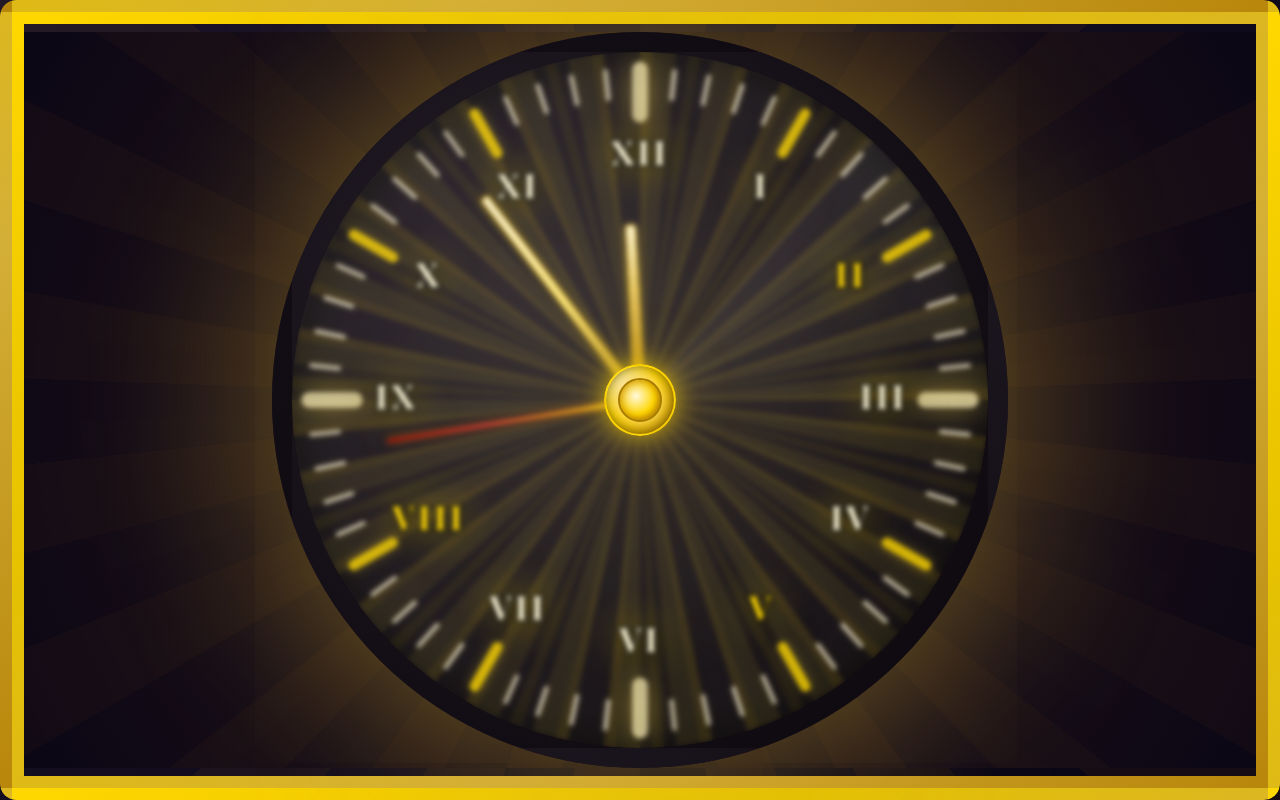
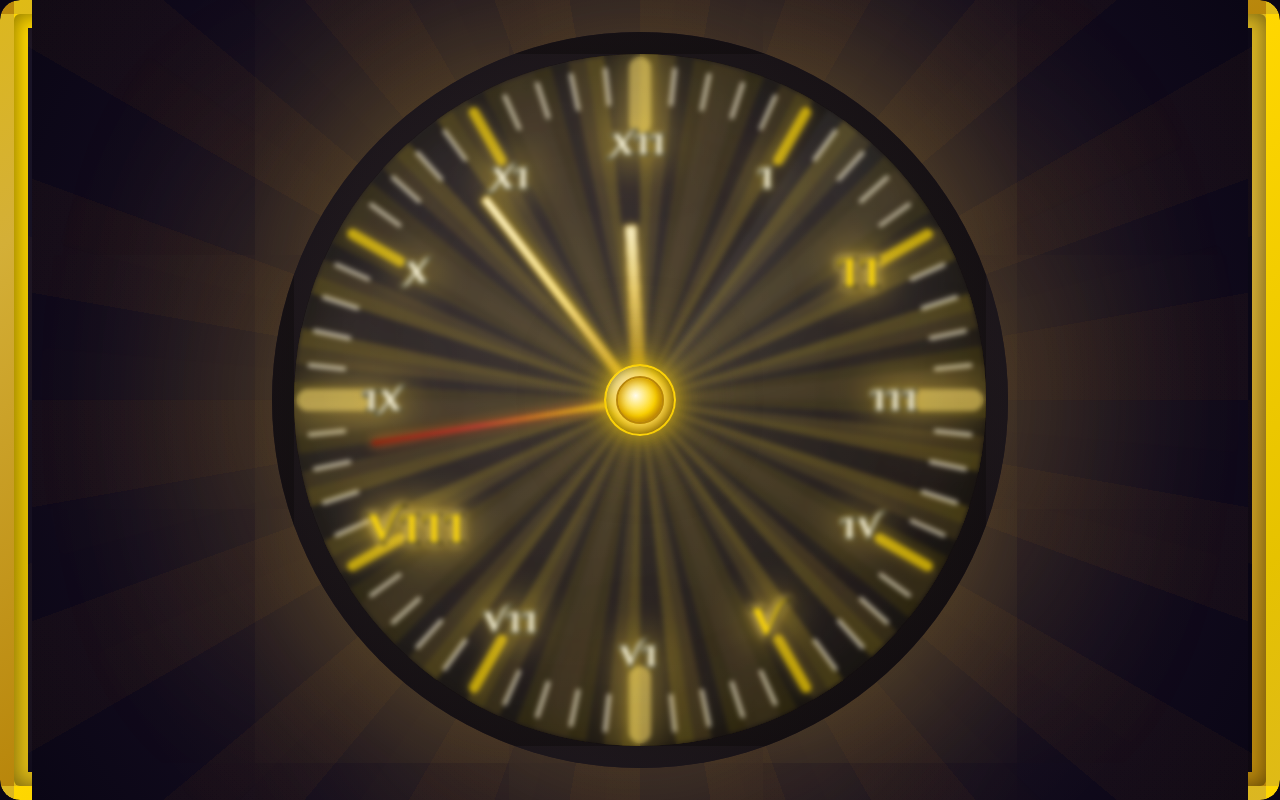
Before and after one commit to mcckyle/the-clock, a React (Vite) app: page / in a window 1280 px wide. Built offline with nearby package versions, Linux system fonts and the light colour scheme.

Commit message:
RomanNumerals.jsx: Adjust a font and font size.

```diff
--- a/index.html
+++ b/index.html
@@ -8,9 +8,9 @@
 
     <link rel="preconnect" href="https://fonts.googleapis.com">
     <link rel="preconnect" href="https://fonts.gstatic.com" crossorigin>
-    <link href="https://fonts.googleapis.com/css2?family=Cinzel+Decorative:wght@700&family=Playfair+Display:wght@700&display=swap" rel="stylesheet">
+    <link href="https://fonts.googleapis.com/css2?family=Cinzel+Decorative:wght@700&family=Playfair+Display:wght@600&display=swap" rel="stylesheet">
 
-    <meta name="description" content="A simple, historically inspired analog clock built with React.">
+    <meta name="description" content="A classical, historically inspired analog clock built with React." />
   </head>
   <body>
     <div id="root"></div>
--- a/src/App.css
+++ b/src/App.css
@@ -5,22 +5,21 @@
     width: 100vw;
     height: 100vh;
     display: flex;
-    flex-direction: column;
     justify-content: center;
     align-items: center;
 
     background:
-        linear-gradient(135deg, #1a1328, #0a0615 90%),
-        radial-gradient(circle at 50% 50%, rgba(212, 175, 55, 0.05), transparent 70%),
-        repeating-conic-gradient(from 0deg, rgba(212, 175, 55, 0.07) 0deg 10deg, transparent 10deg 20deg);
+        radial-gradient(circle at 50% 50%, rgba(212, 175, 55, 0.08), transparent 70%),
+        linear-gradient(135deg, #1c162b 0%, #0a0615 90%),
+        repeating-conic-gradient(from 0deg, rgba(212, 175, 55, 0.05) 0deg 15deg, transparent 15deg 30deg);
     background-blend-mode: overlay;
 
     color: #fdf7e2;
+    padding: 2rem;
     overflow: hidden;
-    flex: 1 1 auto;
-    padding: 3rem;
-
     position: relative;
+    border-radius: 20px;
+    box-shadow: inset 0 0 60px rgba(0, 0, 0, 0.6);
 }
 
 .app::before
@@ -28,7 +27,7 @@
     content: "";
     position: absolute;
     inset: 0;
-    border: 12px solid transparent;
+    border: 14px solid transparent;
     background: linear-gradient(145deg, #ffd700, #e6c200, #d4af37, #b8860b);
     -webkit-mask:
         linear-gradient(#fff 0 0) content-box,
@@ -36,10 +35,11 @@
     -webkit-mask-composite: xor;
     mask-composite: exclude;
 
-    padding: 12px;
+    border-radius: 20px;
+    padding: 14px;
     pointer-events: none;
-    border-radius: 16px;
-    box-shadow: 0 0 40px rgba(212, 175, 55, 0.4);
+    box-shadow: 0 0 40px rgba(212, 175, 55, 0.5),
+                inset 0 0 20px rgba(0, 0, 0, 0.5);
 }
 
 .app::after
@@ -47,7 +47,7 @@
     content: "";
     position: absolute;
     inset: 0;
-    background: radial-gradient(circle at 50% 50%, rgba(255, 215, 0, 0.08), transparent 70%);
+    background: radial-gradient(circle at 50% 50%, rgba(255, 215, 0, 0.1), transparent 80%);
     pointer-events: none;
 }
 
--- a/src/App.jsx
+++ b/src/App.jsx
@@ -16,4 +16,4 @@ function App()
   );
 }
 
-export default App
+export default App;
--- a/src/components/AnalogClock/AnalogClock.jsx
+++ b/src/components/AnalogClock/AnalogClock.jsx
@@ -1,7 +1,7 @@
 //File name: AnalogClock.jsx
 //Author: Kyle McColgan
-//Date: 24 August 2025
-//Description: This file contains the Analog clock component for the dedicated clock site.
+//Date: 10 September 2025
+//Description: This file contains the Analog clock component for the dedicated React clock project.
 
 import useClockTime from "../../utils/useClockTime";
 import useHandAngles from "../../utils/useHandAngles";
@@ -27,6 +27,7 @@ export default function AnalogClock()
                 <ClockHands />
                 <div className={styles.rosette} />
                 <div className={styles.glassOverlay} />
+                <div className={styles.sunburstOverlay} />
             </div>
         </div>
     );
--- a/src/components/AnalogClock/AnalogClock.module.css
+++ b/src/components/AnalogClock/AnalogClock.module.css
@@ -8,49 +8,47 @@
     width: 100vw;
     height: 100vh;
     background:
-      radial-gradient(circle at center, #2b1a1a 0%, #0a0615 100%),
+      radial-gradient(circle at center, #241731 0%, #0a0615 100%),
       repeating-conic-gradient(
           from 0deg,
-          rgba(212, 175, 55, 0.04) 0deg 8deg,
-          transparent 8deg 16deg
+          rgba(212, 175, 55, 0.05) 0deg 10deg,
+          transparent 10deg 20deg
     );
-
     background-blend-mode: overlay;
+    position: relative;
 }
 
 .clockContainer::before
 {
     content: "";
     position: absolute;
-    width: 140vmin;
-    height: 140vmin;
+    width: 150vmin;
+    height: 150vmin;
     border-radius: 50%;
-
     background: repeating-conic-gradient(
         from 0deg,
-        rgba(212, 175, 55, 0.025) 0deg 4deg,
-        transparent 4deg 12deg
+        rgba(212, 175, 55, 0.025) 0deg 5deg,
+        transparent 5deg 15deg
     );
 
-    z-index: 0;
-    opacity: 0.35;
-    filter: blur(2px);
+    opacity: 0.4;
+    filter: blur(3px);
     pointer-events: none;
 }
 
 .clockContainer:hover .clockFace
 {
     box-shadow:
-        0 0 40px rgba(255, 215, 64, 0.8),
-        0 0 160px rgba(212, 175, 55, 0.45),
-        inset 0 0 100px rgba(0, 0, 0, 0.85),
-        inset 0 0 180px rgba(255, 255, 255, 0.07);
+        0 0 50px rgba(255, 215, 64, 0.9),
+        0 0 200px rgba(212, 175, 55, 0.5),
+        inset 0 0 120px rgba(0, 0, 0, 0.85),
+        inset 0 0 200px rgba(255, 255, 255, 0.08);
 
-    transform: scale(1.02);
-    transition: transform 0.6s ease, box-shadow 1.2s ease;
+    transform: scale(1.025);
+    transition: transform 0.6s ease, box-shadow 1.3s ease;
 }
 
-/* Main Clock Face. */
+/* Main Clock Face Styles. */
 .clockFace
 {
     position: relative;
@@ -59,22 +57,22 @@
     border-radius: 50%;
 
     background:
-        radial-gradient(ellipse at 30% 30%, #1b1525, #080510 85%),
-        repeating-linear-gradient(90deg, rgba(255, 215, 0, 0.02) 0px 2px, transparent 2px 8px);
+        radial-gradient(ellipse at 35% 35%, #1b1525, #080510 85%),
+        repeating-linear-gradient(90deg, rgba(255, 215, 0, 0.025) 0px 2px, transparent 2px 10px);
 
-    border: 20px solid transparent;
+    border: 22px solid transparent;
 
     box-shadow:
-        0 0 180px rgba(212, 175, 55, 0.45),
-        inset 0 0 60px rgba(0, 0, 0, 0.9),
-        inset 0 0 120px rgba(255, 255, 255, 0.08);
+        0 0 220px rgba(212, 175, 55, 0.45),
+        inset 0 0 80px rgba(0, 0, 0, 0.92),
+        inset 0 0 140px rgba(255, 255, 255, 0.08);
 
     display: flex;
     justify-content: center;
     align-items: center;
     overflow: hidden;
 
-    transition: box-shadow 1s ease;
+    transition: box-shadow 1.1s ease;
 }
 
 .clockFace .shimmerLayer
@@ -84,9 +82,9 @@
     border-radius: 50%;
     background: linear-gradient(
         120deg,
-        rgba(255, 255, 255, 0.06) 0%,
-        rgba(255, 255, 255, 0.02) 50%,
-        rgba(255, 255, 255, 0.06) 100%
+        rgba(255, 255, 255, 0.07) 0%,
+        rgba(255, 255, 255, 0.025) 50%,
+        rgba(255, 255, 255, 0.07) 100%
     );
 
     background-size: 200% 100%;
@@ -101,24 +99,23 @@
 {
     content: "";
     position: absolute;
-    inset: -18%;
+    inset: -16%;
     background: repeating-conic-gradient(
         from 0deg,
-        rgba(212, 175, 55, 0.12) 0deg 6deg,
+        rgba(212, 175, 55, 0.15) 0deg 6deg,
         transparent 6deg 12deg
     ),
     repeating-conic-gradient(
         from 0deg,
-        rgba(255, 215, 0, 0.07) 0deg 2deg,
-        transparent 2deg 8deg
+        rgba(255, 215, 0, 0.09) 0deg 3deg,
+        transparent 3deg 9deg
     );
     box-shadow:
-        inset 0 0 20px rgba(255, 215, 0, 0.5),
-        inset 0 0 40px rgba(212, 175, 55, 0.25);
+        inset 0 0 30px rgba(255, 215, 0, 0.55),
+        inset 0 0 50px rgba(212, 175, 55, 0.3);
 
     z-index: 0;
-    mask-image: radial-gradient(circle, rgba(0, 0, 0, 0.85) 65%, transparent 100%);
-    opacity: 0.95;
+    mask-image: radial-gradient(circle, rgba(0, 0, 0, 0.9) 65%, transparent 100%);
     pointer-events: none;
 }
 
@@ -137,13 +134,7 @@
 
     z-index: 1;
     pointer-events: none;
-    animation: slowRotate 48s linear infinite;
-}
-
-.clockFace::before,
-.clockFace::after
-{
-    border-radius: 50%;
+    animation: slowRotate 60s linear infinite;
 }
 
 /* Glass Overlay with Shimmer Visual Effects. */
@@ -152,16 +143,32 @@
     position: absolute;
     inset: 0;
     border-radius: 50%;
-
     background: radial-gradient(
         circle at 40% 40%,
         rgba(255, 255, 255, 0.08),
-        rgba(255, 255, 255, 0.03) 50%,
-        transparent 85%);
+        rgba(255, 255, 255, 0.03) 55%,
+        transparent 85%
+    );
 
-    backdrop-filter: blur(2.5px);
+    backdrop-filter: blur(2.8px);
     z-index: 5;
     pointer-events: none;
+}
+
+.sunburstOverlay
+{
+    position: absolute;
+    inset: 0;
+    border-radius: 50%;
+    background: repeating-conic-gradient(
+        from 0deg,
+        rgba(255, 215, 0, 0.06) 0deg 4deg,
+        transparent 4deg 12deg
+    );
+
+    mix-blend-mode: overlay;
+    z-index: 4;
+    opacity: 0.4;
 }
 
 .ticks
@@ -177,11 +184,11 @@
 {
     stroke: #ffd700;
     stroke-width: 5;
-    filter: drop-shadow(0 0 12px rgba(255, 215, 0, 0.95));
+    filter: drop-shadow(0 0 14px rgba(255, 215, 0, 0.95));
     transform-box: fill-box;
     transform-origin: center;
 
-    animation: pulse 0.35s ease-in-out;
+    animation: pulse 0.4s ease-in-out;
 }
 
 .rosette
@@ -190,20 +197,20 @@
     width: 9vmin;
     height: 9vmin;
     border-radius: 50%;
-    background: radial-gradient(circle at 30% 30%, #fff9d6, #ffd700, #b8860b 90%);
+    background: radial-gradient(circle at 30% 30%, #fffbe8, #ffd700, #b8860b 90%);
     box-shadow:
-      0 0 25px rgba(255, 215, 0, 0.7),
-      inset 0 0 12px rgba(0, 0, 0, 0.5),
-      0 0 60px rgba(212, 175, 55, 0.45);
+      0 0 30px rgba(255, 215, 0, 0.8),
+      inset 0 0 14px rgba(0, 0, 0, 0.55),
+      0 0 80px rgba(212, 175, 55, 0.55);
 
-    border: 2px solid rgba(255, 215, 0, 0.85);
+    border: 2px solid rgba(255, 215, 0, 0.9);
     z-index: 7;
 }
 
 @keyframes pulse
 {
     0% { stroke-opacity: 0.2; transform: scale(1); }
-    50% { stroke-opacity: 1; transform: scale(1.2); }
+    50% { stroke-opacity: 1; transform: scale(1.25); }
     100% { stroke-opacity: 0.5; transform: scale(1); }
 }
 
--- a/src/components/ClockHands/ClockHands.module.css
+++ b/src/components/ClockHands/ClockHands.module.css
@@ -14,21 +14,22 @@
     position: absolute;
     top: 50%;
     left: 50%;
-    width: 5vmin;
-    height: 5vmin;
+    width: 5.5vmin;
+    height: 5.5vmin;
     transform: translate(-50%, -50%);
     border-radius: 50%;
-    border: 2px solid #a67c00;
+    border: 2px solid #b8860b;
 
     background: radial-gradient(circle at 40% 40%,
-        #fff8dc 0%,
+        #fffbea 0%,
         #ffd700 55%,
-        #b8860b 90%);
+        #b8860b 90%
+    );
 
     box-shadow:
-        0 0 6px rgba(255, 215, 0, 0.7),
-        inset 0 0 8px rgba(120, 60, 0, 0.6),
-        0 0 12px rgba(255, 223, 128, 0.6);
+        0 0 8px rgba(255, 215, 0, 0.75),
+        inset 0 0 10px rgba(120, 60, 0, 0.65),
+        0 0 18px rgba(255, 223, 128, 0.75);
 
     z-index: 10;
 
@@ -53,30 +54,32 @@
 .hands div
 {
     transform-origin: 50% 100%;
-    border-radius: 0.5vmin;
+    border-radius: 0.4vmin;
 }
 
+/* Hour Hand Styles. */
 .hourHand
 {
-    width: 1.5vmin;
+    width: 1.7vmin;
     height: 22vmin;
 
     background: linear-gradient(
         to bottom,
-        #fff8dc 0%,
-        #e6c767 35%,
-        #b8860b 80%,
+        #fff9dc 0%,
+        #e6c767 40%,
+        #8b6508 85%,
         #e6c767 100%
     );
 
-    border: 1px solid #a67c00;
+    border: 1px solid #8b6508;
     box-shadow:
-        inset 0 0 5px rgba(184, 134, 11, 0.6),
-        0 0 6px rgba(212, 175, 55, 0.5);
+        inset 0 0 6px rgba(139, 101, 8, 0.6),
+        0 0 8px rgba(212, 175, 55, 0.55);
 
     transform: rotate(var(--hourDeg, 0deg));
 }
 
+/* Minute Hand Styles. */
 .minuteHand
 {
     width: 1.2vmin;
@@ -84,51 +87,61 @@
 
     background: linear-gradient(
         to bottom,
-        #fcf8e8 0%,
-        #f6e27a 50%,
-        #a67c00 100%
+        #fffde8 0%,
+        #fbe58f 50%,
+        #b8860b 95%
     );
 
-    border: 1px solid #b8860b;
+    border: 1px solid #a67c00;
     box-shadow:
-        inset 0 0 4px rgba(218, 165, 32, 0.6),
-        0 0 8px rgba(255, 215, 0, 0.4);
+        inset 0 0 5px rgba(218, 165, 32, 0.65),
+        0 0 10px rgba(255, 215, 0, 0.45);
 
     transform: rotate(var(--minuteDeg, 0deg));
 }
 
+/* Second Hand Styles. */
 .secondHand
 {
-    width: 0.5vmin;
-    height: 32vmin;
+    width: 0.6vmin;
+    height: 34vmin;
 
     background: linear-gradient(
         to bottom,
-        #8b0000 0%,
+        #7a0000 0%,
         #b22222 40%,
-        #ffd700 100%
+        #ffd700 95%
     );
 
-    border-radius: 0.25vmin;
+    border-radius: 0.3vmin;
     box-shadow:
         0 0 8px rgba(139, 0, 0, 0.6),
-        0 0 6px rgba(255, 215, 0, 0.4);
+        0 0 10px rgba(255, 215, 0, 0.5);
 
     transform: rotate(var(--secondDeg, 0deg));
+
+    animation: secondPulse 2s ease-in-out infinite;
 }
 
 @keyframes centerPulse
 {
     0%, 100% {
         box-shadow:
-            0 0 6px rgba(255, 215, 0, 0.7),
-            inset 0 0 8px rgba(120, 60, 0, 0.6),
-            0 0 12px rgba(255, 223, 128, 0.6);
+            0 0 8px rgba(255, 215, 0, 0.75),
+            inset 0 0 10px rgba(120, 60, 0, 0.65),
+            0 0 18px rgba(255, 223, 128, 0.75);
     }
     50% {
         box-shadow:
-            0 0 10px rgba(255, 230, 140, 0.8),
-            inset 0 0 10px rgba(150, 75, 0, 0.6),
-            0 0 16px rgba(241, 190, 60, 0.9);
+            0 0 12px rgba(255, 230, 140, 0.9),
+            inset 0 0 12px rgba(150, 75, 0, 0.65),
+            0 0 22px rgba(241, 190, 60, 0.9);
     }
 }
+
+@keyframes secondPulse
+{
+    0%, 100% { box-shadow: 0 0 8px rgba(139, 0, 0, 0.6), 0 0 10px rgba(255, 215, 0, 0.5); }
+    50% { box-shadow: 0 0 12px rgba(200, 0, 0, 0.75), 0 0 14px rgba(255, 230, 128, 0.6); }
+
+}
--- a/src/index.css
+++ b/src/index.css
@@ -11,8 +11,6 @@ html, body, #root
 {
     width: 100%;
     height: 100%;
-    margin: 0;
-    padding: 0;
     scroll-behavior: smooth;
     -webkit-font-smoothing: antialiased;
     -moz-osx-font-smoothing: grayscale;
@@ -20,20 +18,31 @@ html, body, #root
 
 body
 {
-    font-family: 'Cinzel', 'Playfair Display', serif;
-    background-color: radial-gradient(circle at 50% 50%, #2c1a1a, #0a0615 80%);
+    font-family: 'Cinzel Decorative', 'Playfair Display', serif;
+    background: radial-gradient(circle at 50% 50%, #2c1a1a, #0a0615 80%);
     color: #fdf7e2;
-    line-height: 1.7;
-    font-size: 17px;
-    letter-spacing: 0.03em;
+    line-height: 1.75;
+    font-size: 18px;
+    letter-spacing: 0.04em;
     text-rendering: optimizeLegibility;
+    display: flex;
+    justify-content: center;
+    align-items: center;
 }
 
 #root
 {
     height: 100%;
     display: flex;
-    flex-direction: column;
-    flex: 1 1 auto;
-    min-height: 100vh;
+    align-items: center;
+    justify-content: center;
 }
+
+/*h1, h2, h3
+{
+    font-family: 'Cinzel Decorative', serif;
+    font-weight: 700;
+    color: #ffd700;
+    text-shadow: 0 0 18px rgba(212, 175, 55, 0.5);
+    letter-spacing: 0.05em;
+}*/
--- a/src/utils/romanNumerals.js
+++ /dev/null
@@ -1,4 +0,0 @@
-//File name: romanNumerals.js
-//Author: Kyle McColgan
-//Date: 01 August 2025
-//Description: This file contains utility functions for the React clock site.
```
Also changed, not shown: src/components/RomanNumerals/RomanNumerals.jsx (+4 -4 lines), src/components/RomanNumerals/RomanNumerals.module.css (+40 -19 lines), src/components/TickMarks/TickMarks.jsx (+4 -4 lines), src/components/TickMarks/TickMarks.module.css (+18 -27 lines).
